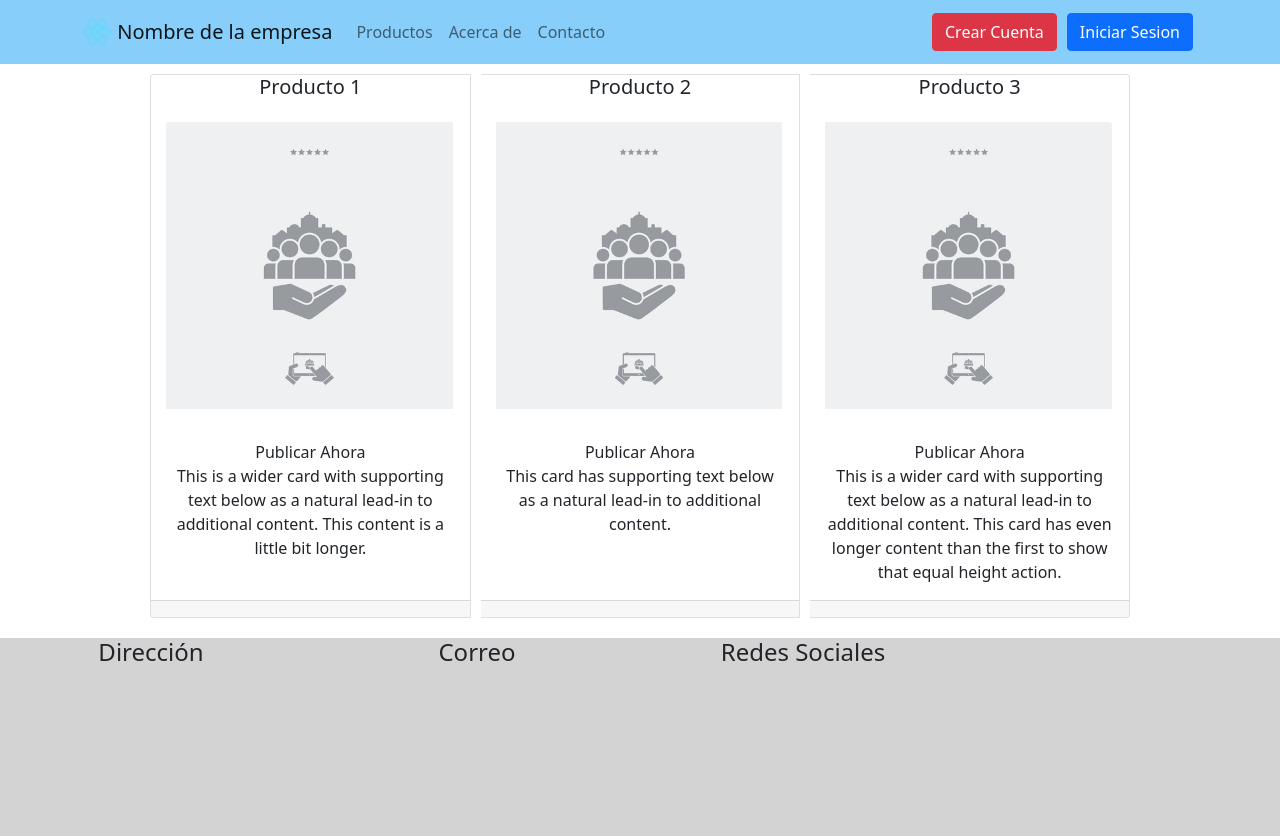
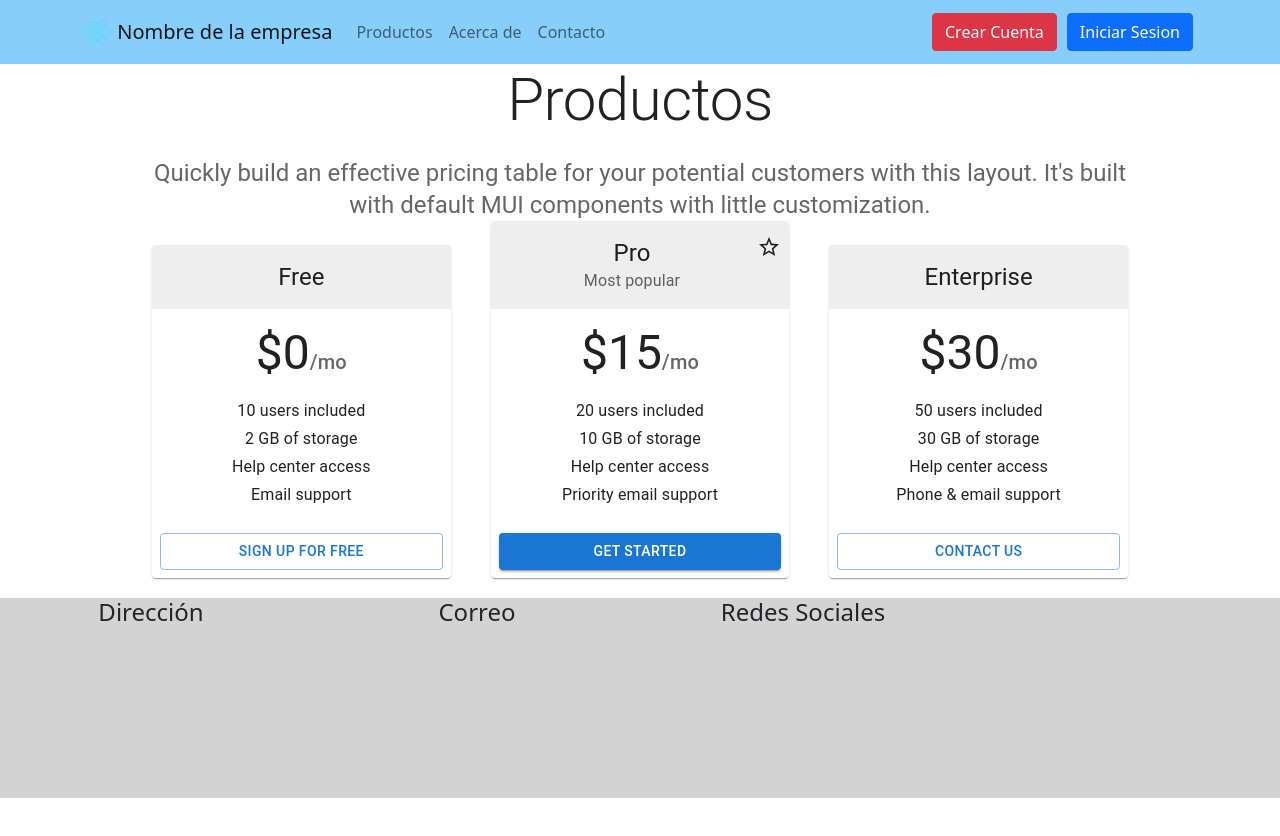
Before and after one commit to joseleyva/empresa, a React (Create React App) app: page /Productos in a window 1280 px wide. After the commit the page ends 800 px from the top, so only its background shows below. Built offline with nearby package versions, Linux system fonts and the light colour scheme.

Commit message:
Nuevas Cartas

```diff
--- a/src/App.css
+++ b/src/App.css
@@ -284,3 +284,6 @@
 .ContCartas{
   width: 855px!important;
 }
+.btnP{
+  margin: auto!important;
+}
--- /dev/null
+++ b/src/Componentes/CartasProductos.js
@@ -0,0 +1,81 @@
+import * as React from 'react';
+import Box from '@mui/material/Box';
+import Button from '@mui/material/Button';
+import Card from '@mui/material/Card';
+import CardActions from '@mui/material/CardActions';
+import CardContent from '@mui/material/CardContent';
+import CardHeader from '@mui/material/CardHeader';
+import Grid from '@mui/material/Grid';
+import StarIcon from '@mui/icons-material/StarBorder';
+import Typography from '@mui/material/Typography';
+
+function CartasProductos(props){
+    const { post} = props;
+    return(
+
+              <Grid
+                item
+                key={post.title}
+                xs={12}
+                sm={post.title === 'Enterprise' ? 12 : 6}
+                md={4}
+              >
+                <Card>
+                  <CardHeader
+                    title={post.title}
+                    subheader={post.subheader}
+                    titleTypographyProps={{ align: 'center' }}
+                    action={post.title === 'Pro' ? <StarIcon /> : null}
+                    subheaderTypographyProps={{
+                      align: 'center',
+                    }}
+                    sx={{
+                      backgroundColor: (theme) =>
+                        theme.palette.mode === 'light'
+                          ? theme.palette.grey[200]
+                          : theme.palette.grey[700],
+                    }}
+                  />
+                  <CardContent>
+                    <Box
+                      sx={{
+                        display: 'flex',
+                        justifyContent: 'center',
+                        alignItems: 'baseline',
+                        mb: 2,
+                      }}
+                    >
+                      <Typography component="h2" variant="h3" color="text.primary">
+                        ${post.price}
+                      </Typography>
+                      <Typography variant="h6" color="text.secondary">
+                        /mo
+                      </Typography>
+                    </Box>
+                    <ul>
+                      {post.description.map((line) => (
+                        <Typography
+                          component="li"
+                          variant="subtitle1"
+                          align="center"
+                          key={line}
+                        >
+                          {line}
+                        </Typography>
+                      ))}
+                    </ul>
+                  </CardContent>
+                  <CardActions>
+                    <Button className="btnP" fullWidth variant={post.buttonVariant}>
+                      {post.buttonText}
+                    </Button>
+                  </CardActions>
+                </Card>
+              </Grid>
+
+
+
+    );
+}
+
+export default CartasProductos;
--- a/src/Productos.js
+++ b/src/Productos.js
@@ -1,10 +1,56 @@
 import './App.css';
 import 'bootstrap/dist/css/bootstrap.min.css';
+import * as React from 'react';
 import { Navbar } from 'react-bootstrap';
 import { Container } from 'react-bootstrap';
 import { Nav } from 'react-bootstrap';
 import { Button } from 'react-bootstrap';
-import { Card, CardGroup } from 'react-bootstrap';
+import { CardGroup } from 'react-bootstrap';
+import CartasProductos from './Componentes/CartasProductos';
+import Typography from '@mui/material/Typography';
+import GlobalStyles from '@mui/material/GlobalStyles';
+import Grid from '@mui/material/Grid';
+
+
+const tiers = [
+    {
+        title: 'Free',
+        price: '0',
+        description: [
+            '10 users included',
+            '2 GB of storage',
+            'Help center access',
+            'Email support',
+        ],
+        buttonText: 'Sign up for free',
+        buttonVariant: 'outlined',
+    },
+    {
+        title: 'Pro',
+        subheader: 'Most popular',
+        price: '15',
+        description: [
+            '20 users included',
+            '10 GB of storage',
+            'Help center access',
+            'Priority email support',
+        ],
+        buttonText: 'Get started',
+        buttonVariant: 'contained',
+    },
+    {
+        title: 'Enterprise',
+        price: '30',
+        description: [
+            '50 users included',
+            '30 GB of storage',
+            'Help center access',
+            'Phone & email support',
+        ],
+        buttonText: 'Contact us',
+        buttonVariant: 'outlined',
+    },
+];
 
 function Productos() {
     return (
@@ -35,51 +81,39 @@
                     </Navbar.Collapse>
                 </Container>
             </Navbar>
-                <CardGroup className="CartasG">
-                    <Card className="Cartas">
-                        <Card.Title>Producto 1</Card.Title>
-                        <Card.Img  variant="top" src="imagen1.jpg" />
-                        <Card.Body>
-                            <label>Publicar Ahora</label>
-                            <Card.Text>
-                                This is a wider card with supporting text below as a natural lead-in to
-                                additional content. This content is a little bit longer.
-                            </Card.Text>
-                        </Card.Body>
-                        <Card.Footer>
-                        </Card.Footer>
-                    </Card>
-                    <Card className="Cartas">
-                        <Card.Title>Producto 2</Card.Title>
-                        <Card.Img variant="top" src="imagen1.jpg" />
-                        <Card.Body>
-                            <label>Publicar Ahora</label>
-                            <Card.Text>
-                                This card has supporting text below as a natural lead-in to additional
-                                content.{' '}
-                            </Card.Text>
-                        </Card.Body>
-                        <Card.Footer>
+            <CardGroup className="CartasG">
 
-                        </Card.Footer>
-                    </Card>
-                    <Card className="Cartas">
-                        <Card.Title>Producto 3</Card.Title>
-                        <Card.Img variant="top" src="imagen1.jpg" />
-                        <Card.Body>
+                <React.Fragment>
+                    <GlobalStyles styles={{ ul: { margin: 0, padding: 0, listStyle: 'none' } }} />
 
-                            <label>Publicar Ahora</label>
-                            <Card.Text>
-                                This is a wider card with supporting text below as a natural lead-in to
-                                additional content. This card has even longer content than the first to
-                                show that equal height action.
-                            </Card.Text>
-                        </Card.Body>
-                        <Card.Footer>
+                    <Container disableGutters maxWidth="sm" component="main" sx={{ pt: 8, pb: 6 }}>
+                        <Typography
+                            component="h1"
+                            variant="h2"
+                            align="center"
+                            color="text.primary"
+                            gutterBottom
+                        >
+                            Productos
+                        </Typography>
+                        <Typography variant="h5" align="center" color="text.secondary" component="p">
+                            Quickly build an effective pricing table for your potential customers with
+                            this layout. It&apos;s built with default MUI components with little
+                            customization.
+                        </Typography>
+                    </Container>
+                    <Container maxWidth="md" component="main">
+                 <Grid container spacing={5} alignItems="flex-end">
+                            {tiers.map((post) => (
+                                <CartasProductos key={post.title} post={post} />
+                            ))}
 
-                        </Card.Footer>
-                    </Card>
-                </CardGroup>
+                        </Grid>
+                    </Container>
+
+
+                </React.Fragment>
+            </CardGroup>
             <footer>
                 <div className="Fcontainer">
                     <div className="row">
```
